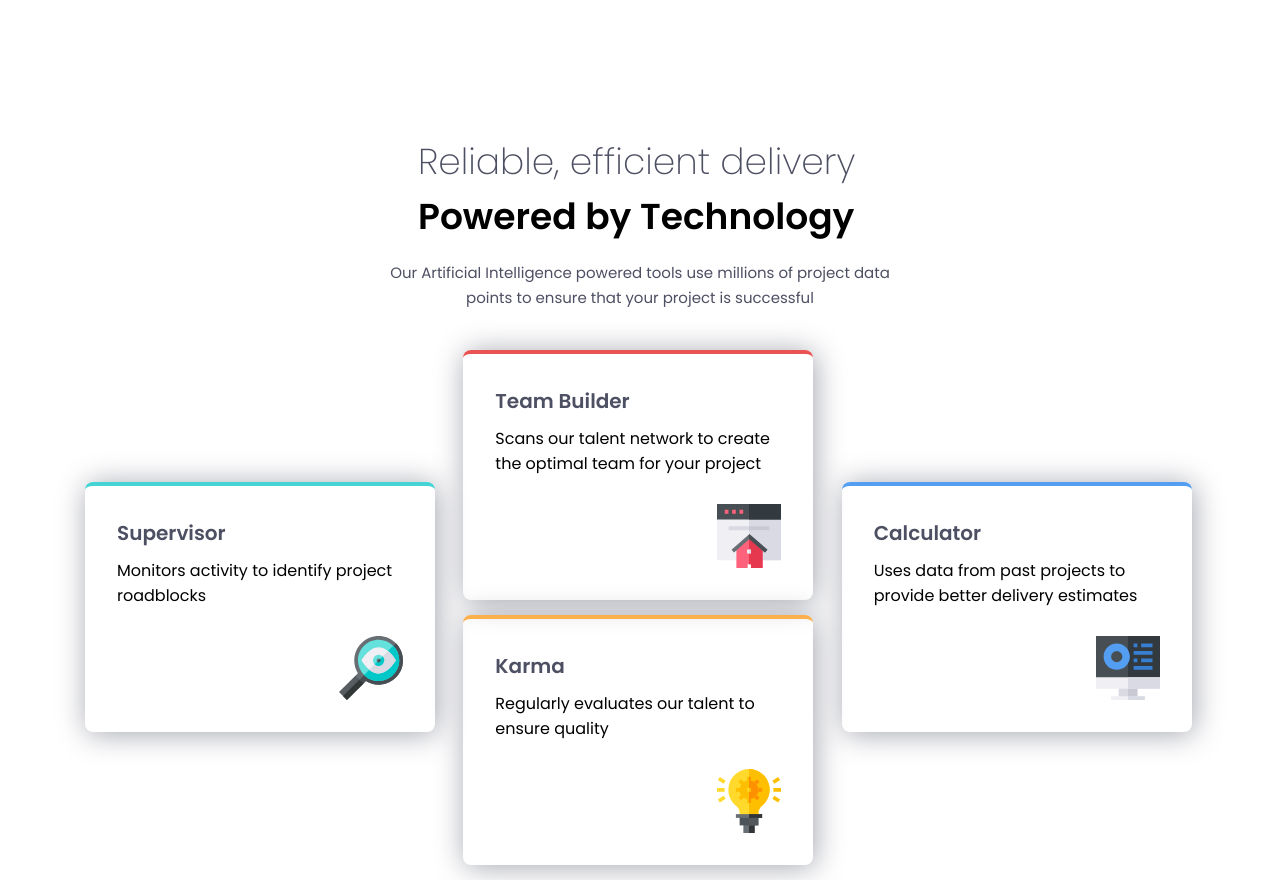
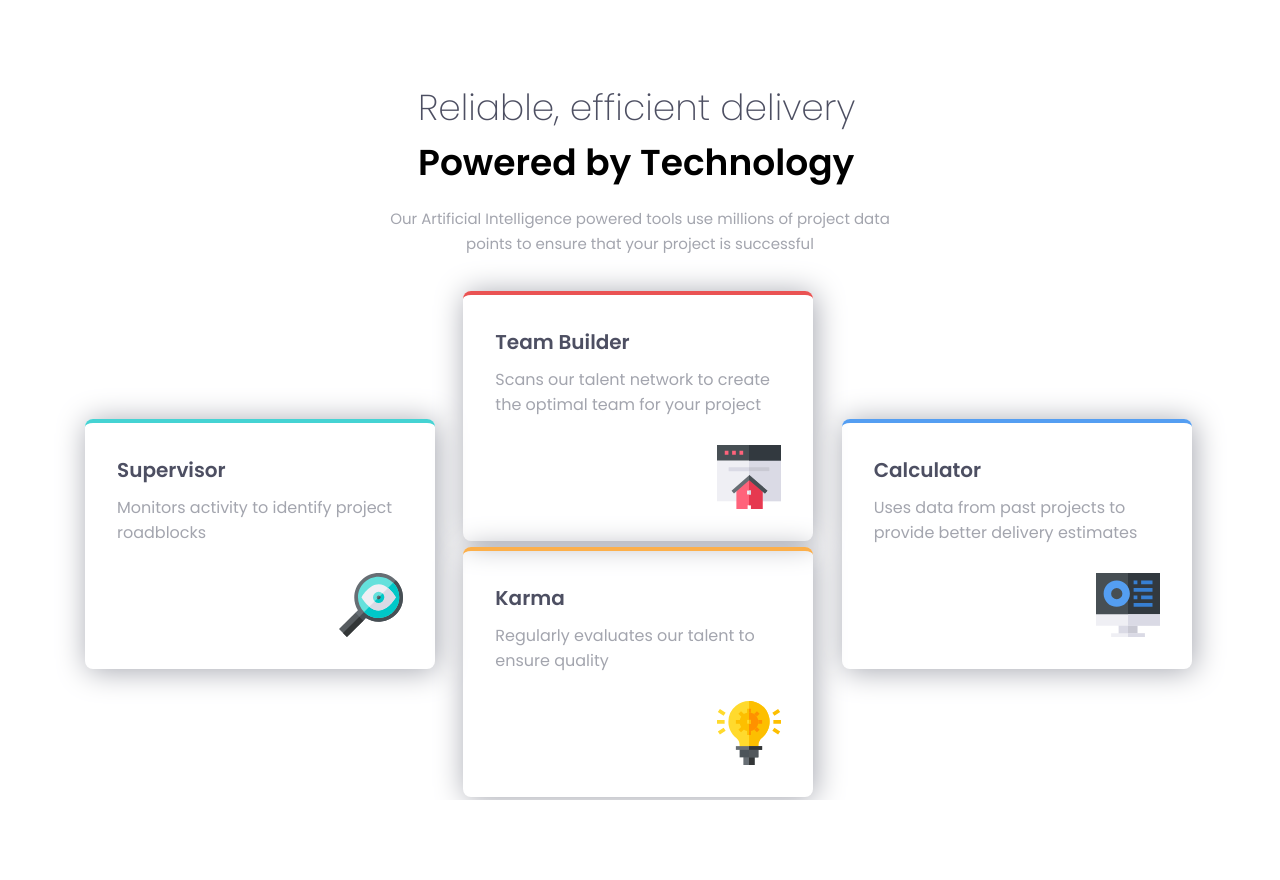
Before and after one commit to nikolasladic/Project-8---Four-Cards-feature-Selection, a plain HTML site: page index.html in a window 1280 px wide. After the commit the page ends 800 px from the top, so only its background shows below. Drawn offline with Linux system fonts and the light colour scheme.

Commit message:
final change

```diff
--- a/index.html
+++ b/index.html
@@ -33,7 +33,7 @@
     <div class="four-cards">
       <div class="card-1 card">
         <div class="card-1-title card-title">Supervisor</div>
-        <div class="card-1-use">
+        <div class="card-use">
           Monitors activity to identify project roadblocks
         </div>
         <img
@@ -44,7 +44,7 @@
       </div>
       <div class="card-2 card">
         <div class="card-2-title card-title">Team Builder</div>
-        <div class="card-2-use">
+        <div class="card-use">
           Scans our talent network to create the optimal team for your project
         </div>
         <img
@@ -55,7 +55,7 @@
       </div>
       <div class="card-3 card">
         <div class="card-3-title card-title">Karma</div>
-        <div class="card-3-use">
+        <div class="card-use">
           Regularly evaluates our talent to ensure quality
         </div>
         <img
@@ -66,7 +66,7 @@
       </div>
       <div class="card-4 card">
         <div class="card-4-title card-title">Calculator</div>
-        <div class="card-4-use">
+        <div class="card-use">
           Uses data from past projects to provide better delivery estimates
         </div>
         <img
--- a/style.css
+++ b/style.css
@@ -11,13 +11,12 @@ body {
 body {
   display: flex;
   flex-direction: column;
-  margin-top: 80px;
 }
 
 .heading {
   align-self: center;
   width: 540px;
-  padding-top: 54px;
+  padding-top: 80px;
   position: relative;
 }
 
@@ -38,7 +37,7 @@ body {
 
 .title-bio {
   text-align: center;
-  color: #4d4f62;
+  color: hsl(229, 6%, 66%);
   font-size: 15px;
   line-height: 25px;
   padding-top: 16px;
@@ -64,6 +63,10 @@ body {
   border-radius: 8px;
   box-shadow: 2px 2px 30px hsl(229, 6%, 66%);
   padding: 32px;
+}
+
+.card-use {
+  color: hsl(229, 6%, 66%);
 }
 
 .card-title {
```
